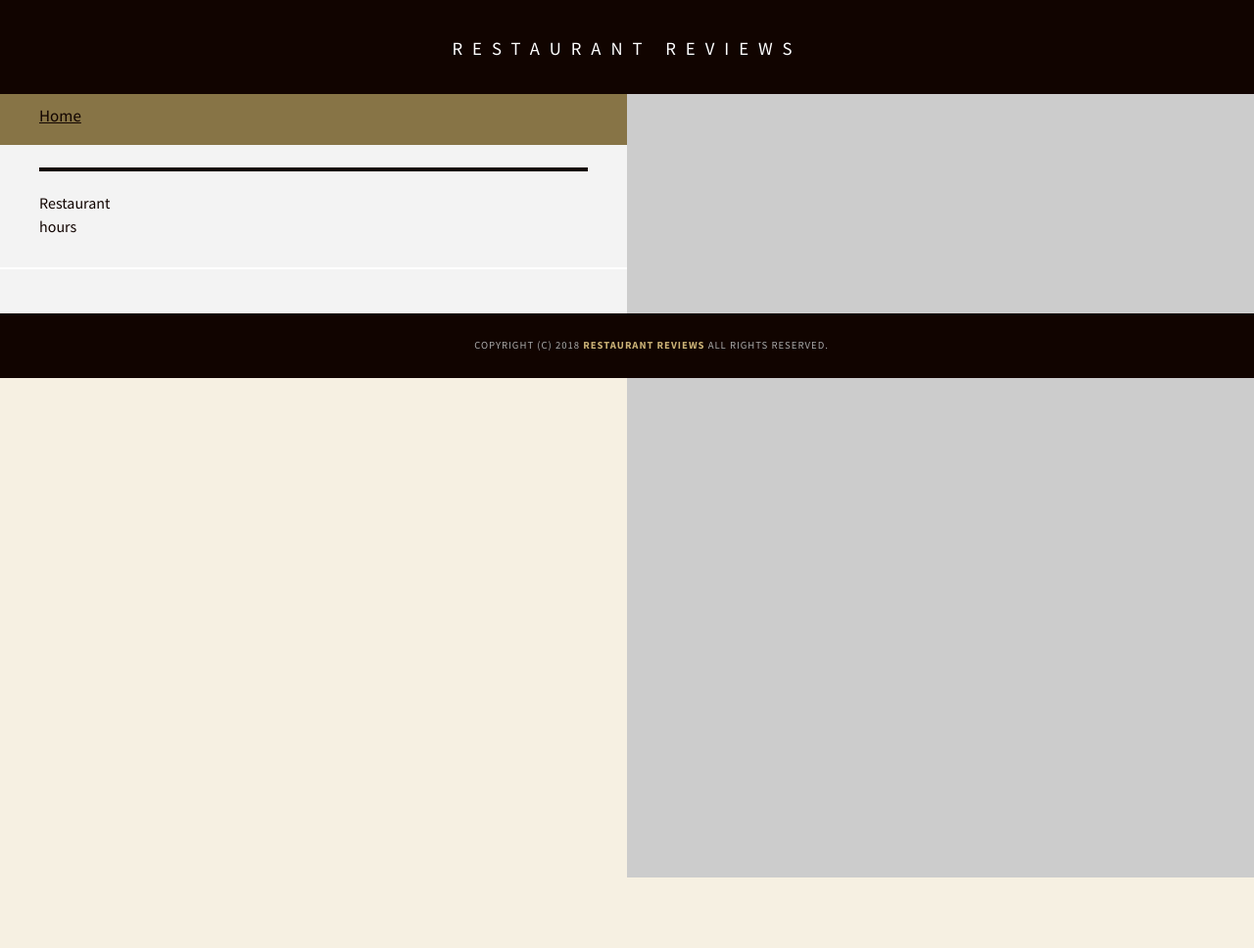
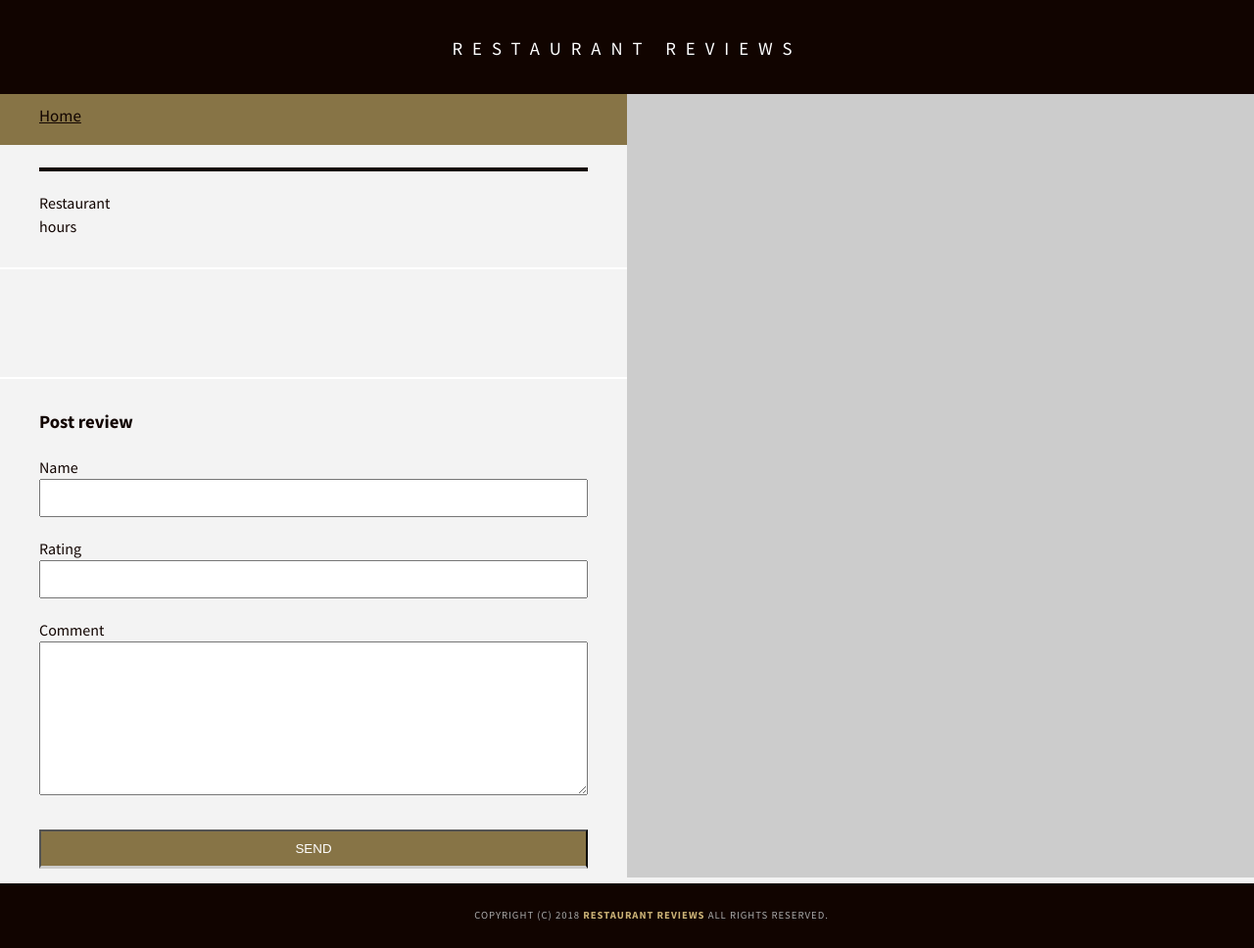
Before and after one commit to JuanJavier1979/mws-restaurant-stage-3, a website: page restaurant.html in a window 1280 px wide. Shown: the top 968 px of the page at 98% size. Before the commit the page ends 800 px from the top, so only its background shows below. Drawn offline with Linux system fonts and the light colour scheme; some packages are replaced by stand-ins of ours.

Commit message:
Add Post Review Form

```diff
--- a/restaurant.html
+++ b/restaurant.html
@@ -60,6 +60,22 @@
     <section id="reviews-container">
       <ul id="reviews-list"></ul>
     </section>
+
+    <section id="post-review">
+      <h3>Post review</h3>
+      <form id="post-review-form">
+        <label for="name">Name</label>
+        <input type="text" id="name" name="name" required>
+
+        <label for="rating">Rating</label>
+        <input type="number" id="rating" name="rating" min="0" max="5" required>
+
+        <label for="comments">Comment</label>
+        <textarea id="comments" name="comments" rows="9" required></textarea>
+
+        <button type="submit" class="post-form-button">Send</button>
+      </form>
+    </section>
   </main>
 
   <footer id="footer">
--- a/source/sass/components/details.scss
+++ b/source/sass/components/details.scss
@@ -77,7 +77,9 @@
 	}
 }
 
-#restaurant-container, #reviews-container {
+#restaurant-container,
+#reviews-container,
+#post-review {
   border-bottom: 1px solid $white;
   border-top: 1px solid $white;
   padding: 30px 40px;
@@ -88,7 +90,8 @@
   }
 }
 
-#reviews-container {
+#reviews-container,
+#post-review {
   padding: 30px 40px 80px;
 
   h2 {
@@ -124,3 +127,14 @@
 #restaurant-hours td {
   color: $grey;
 }
+
+#post-review-form {
+  display: flex;
+  flex-direction: column;
+
+  input,
+  textarea {
+    padding: 10px;
+    margin-bottom: 20px;
+  }
+}
--- a/source/sass/components/listing.scss
+++ b/source/sass/components/listing.scss
@@ -78,7 +78,8 @@
   color: $copy-sec;
 }
 
-#restaurants-list li a {
+#restaurants-list li a,
+.post-form-button {
   background-color: $highlight;
   border-bottom: 3px solid $grey-light;
   color: $white;
```
Also changed, not shown: build/css/main.css.
